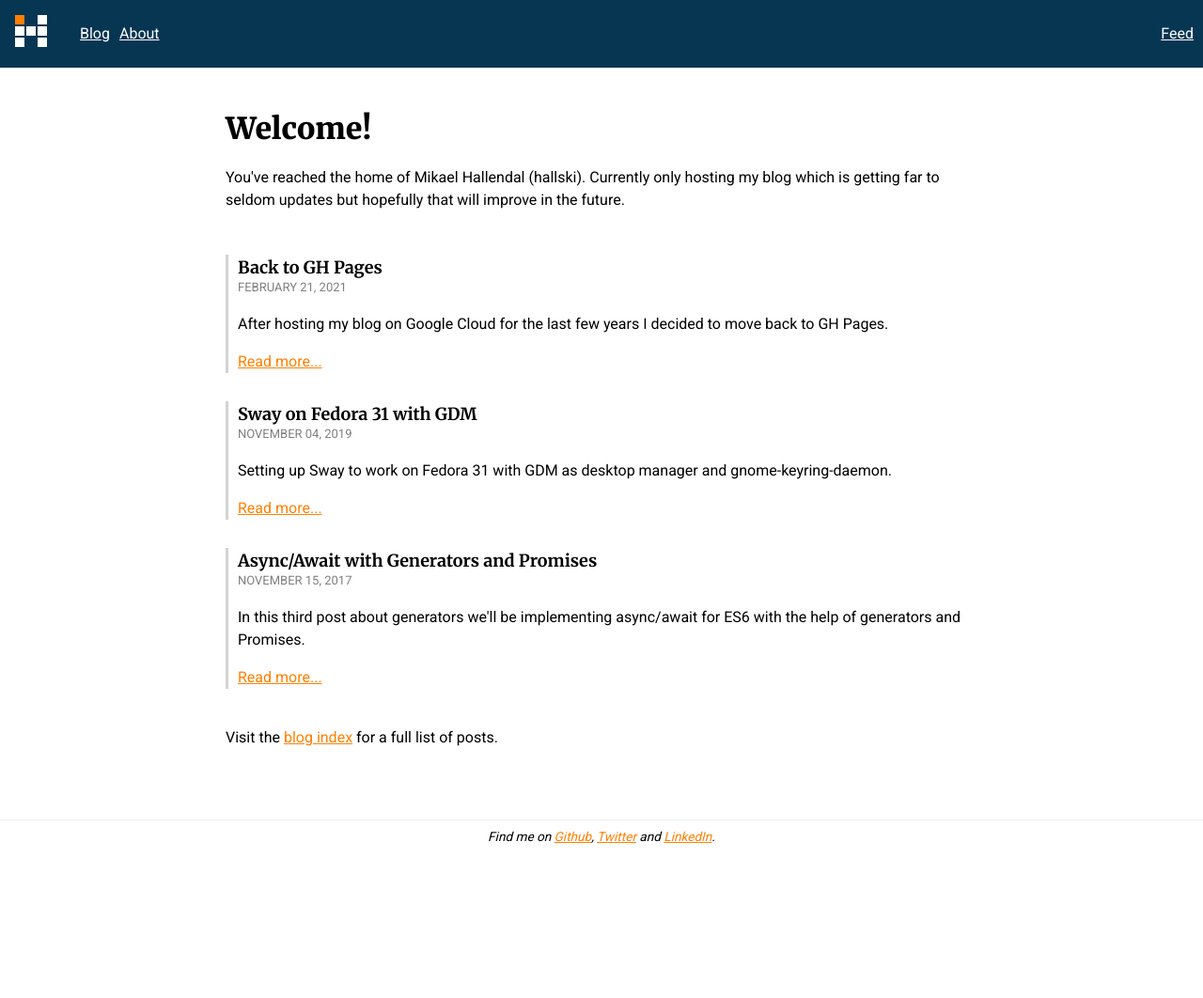
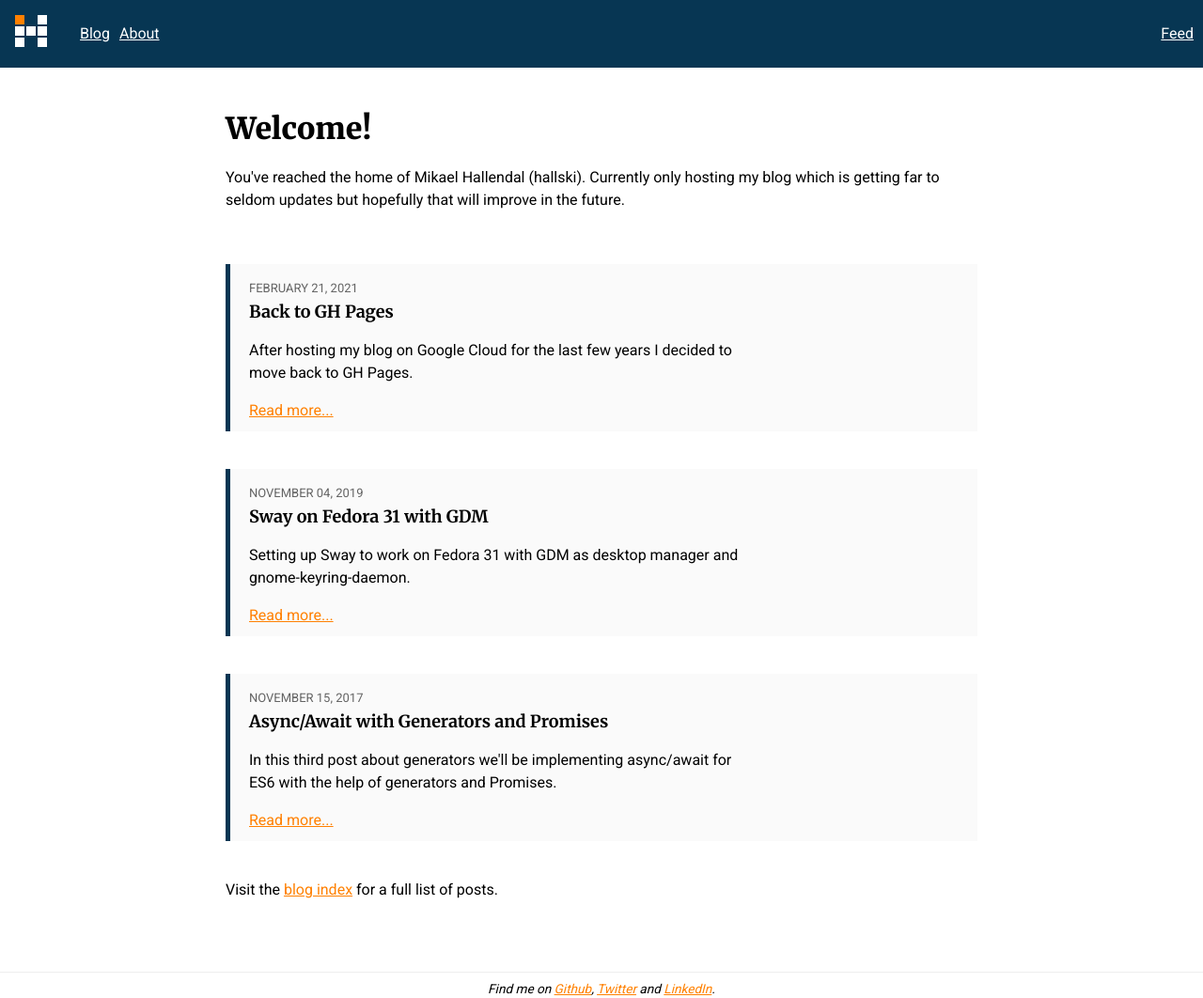
Before and after one commit to hallski/hallski.github.io, a Jekyll site: the page built from index.html, in a window 1280 px wide. Shown: the whole page at 94% size. Built offline with Jekyll 4.4.1, drawn with Linux system fonts in a browser that asks for light colours; before the commit the page ends 900 px from its top, so only the background shows below that.

Commit message:
Some more design tweaks to index page

```diff
--- a/css/style.css
+++ b/css/style.css
@@ -61,23 +61,30 @@ div.highlight {
   margin-top: 40px;
 }
 
+.post-date {
+  color: gray;
+  font-variant-caps: all-small-caps;
+  font-size: 18px;
+}
+
 .latest-articles article {
-  margin-top: 30px;
-  border-left: 3px solid lightgray;
-  padding-left: 10px;
+  margin-top: 40px;
+  border-left: 5px solid rgb(7, 54, 83);
+  padding: 10px 20px;
+  background-color: #fafafa;
 }
 
 .latest-articles h2 {
   margin: 0 auto;
-  margin-bottom: -8px;
   font-size: 18px;
 }
 
-.post-date {
-  color: gray;
-  font-variant-caps: all-small-caps;
-  font-size: 18px;
-  margin-top: -8px;
+.latest-articles .post-date {
+  color: rgb(100, 100, 100);
+}
+
+.latest-articles p {
+  max-width: 60ch;
 }
 
 h1 {
--- a/index.html
+++ b/index.html
@@ -15,12 +15,10 @@ title: hallski.org
   {% for post in site.posts limit:3 %}
   <article>
     <header>
-      <h2>
-        {{ post.title }}
-      </h2>
       <time class="post-date" datetime="{{ post.date | date_to_xmlschema }}">
         {{ post.date | date: "%B %d, %Y" }}
       </time>
+      <h2>{{ post.title }}</h2>
     </header>
     <p>{{ post.excerpt }}</p>
     <footer>
```
